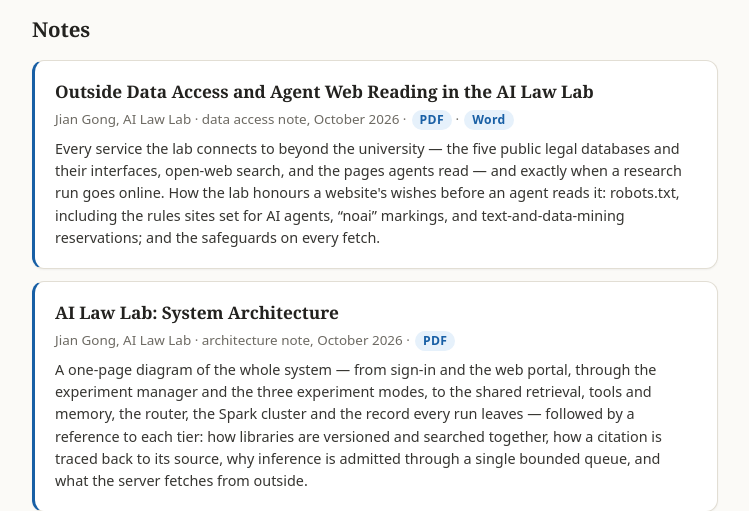
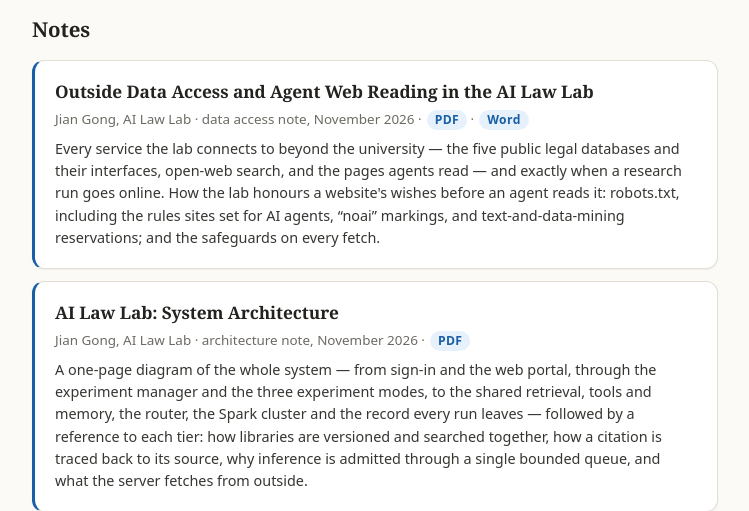
Before and after one commit to WyoSoC/AI_Law_Lab, a Python web app: template src/ailawlab/web/templates/about.html in a window 1280 px wide. Shown: the part 2535-3046 px from the top of the page, without its empty margins (88-837 px from the left). Run offline with Jinja, Linux system fonts and the light colour scheme; the template is opened without the code that fills it, so the values that code supplies are empty.

Commit message:
Front page: the data access and architecture notes are dated November 2026
Co-Authored-By: Claude Opus 5.5 <noreply@anthropic.com>

```diff
--- a/src/ailawlab/web/templates/about.html
+++ b/src/ailawlab/web/templates/about.html
@@ -160,7 +160,7 @@
   <ul class="method-notes">
     <li>
       <div class="method-title">Outside Data Access and Agent Web Reading in the AI Law Lab</div>
-      <div class="method-meta">Jian Gong, AI Law Lab &middot; data access note, October 2026 &middot;
+      <div class="method-meta">Jian Gong, AI Law Lab &middot; data access note, November 2026 &middot;
         <a href="{{ prefix }}/static/docs/network-access.pdf">PDF</a> &middot;
         <a href="{{ prefix }}/static/docs/network-access.docx">Word</a></div>
       <p class="method-blurb">Every service the lab connects to beyond the university &mdash; the
@@ -172,7 +172,7 @@
     </li>
     <li>
       <div class="method-title">AI Law Lab: System Architecture</div>
-      <div class="method-meta">Jian Gong, AI Law Lab &middot; architecture note, October 2026 &middot;
+      <div class="method-meta">Jian Gong, AI Law Lab &middot; architecture note, November 2026 &middot;
         <a href="{{ prefix }}/static/docs/architecture.pdf">PDF</a></div>
       <p class="method-blurb">A one-page diagram of the whole system &mdash; from sign-in and the
          web portal, through the experiment manager and the three experiment modes, to the
```
